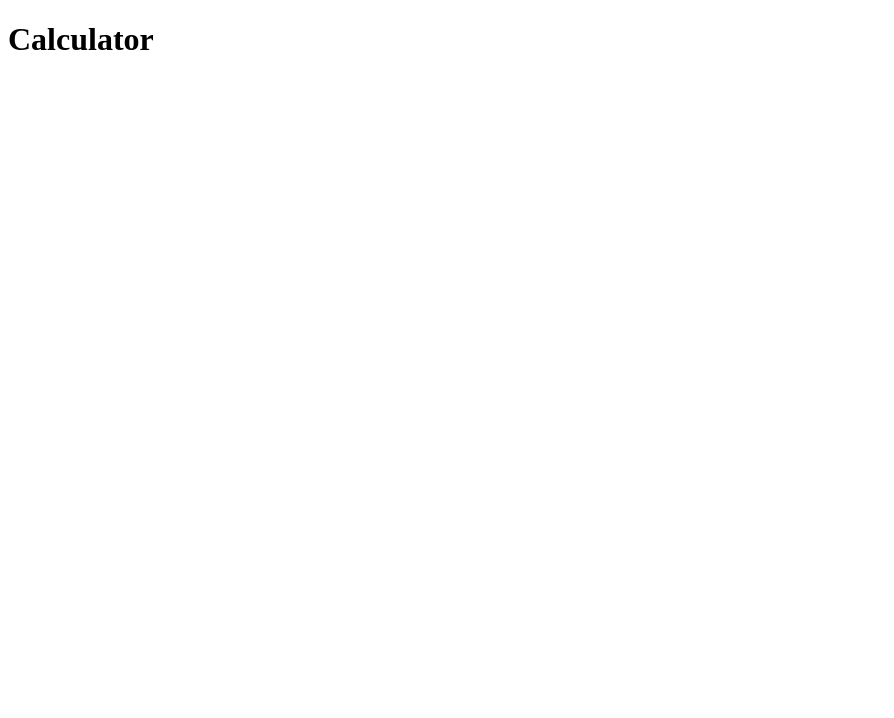
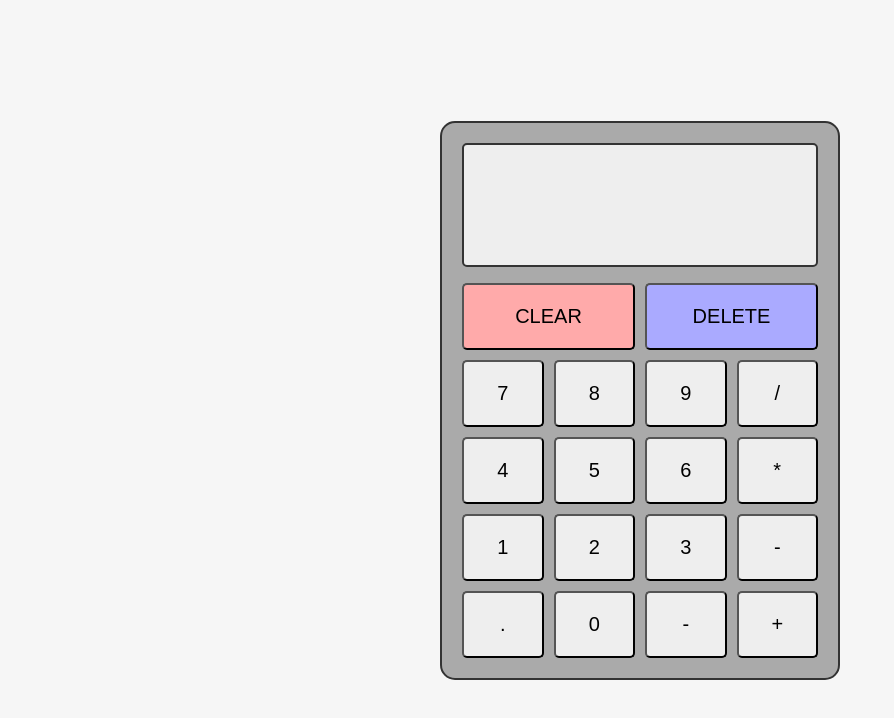
Before and after one commit to Gliga2002/calculator, a plain HTML site: page index.html in a window 1280 px wide. Shown: the whole page, without its empty margins (0-894 px from the left). Drawn offline with Linux system fonts and the light colour scheme.

Commit message:
Finish UI

```diff
--- a/css/general.css
+++ b/css/general.css
@@ -70,11 +70,9 @@ html {
 }
 
 body {
-  font-family:Impact, Haettenschweiler, 'Arial Narrow Bold', sans-serif;
+  font-family:"Roboto",sans-serif;
   line-height: 1;
-  font-weight: 400;
-  color: white;
-  background-color: black;
+  font-weight: 700;
 }
 
 /**************************/
@@ -131,10 +129,21 @@ body {
   align-items: center;
 }
 
+.flex--justify-row {
+  display:flex;
+  justify-content: space-between;
+  align-items: center;
+}
+
 .flex--center-row {
   display: flex;
   justify-content: center;
   align-items: center;
+}
+
+
+.gap-10 {
+  gap: 1rem;
 }
 
 .gap-15 {
--- a/css/style.css
+++ b/css/style.css
@@ -0,0 +1,43 @@
+main {
+  background-color:#f6f6f6;
+}
+
+.calculator {
+  background-color: #aaa;
+  width:40rem;
+  border: 2px solid #333;
+  border-radius: 1.5rem;
+  padding: 2rem;
+}
+
+.display {
+  background-color: #eee;
+  padding:6rem 1rem;
+  border: 2px solid #333;
+  border-radius: 0.5rem;
+}
+
+.grid--btns {
+  display: grid;
+  grid-template-columns: repeat(4, 1fr);
+  grid-gap: 1rem;
+}
+
+.clear {
+  grid-column-start: 1;
+  grid-column-end: 3;
+  background-color: #faa !important;
+}
+
+.delete {
+  grid-column-start: 3;
+  grid-column-end: 5;
+  background-color: #aaf !important;
+}
+
+.btn-cl {
+  padding:2rem;
+  border-radius:0.5rem;
+  background-color: #eee;
+  font-size: 20px
+}
--- a/index.html
+++ b/index.html
@@ -3,12 +3,43 @@
 <head>
   <meta charset="UTF-8">
   <meta name="viewport" content="width=device-width, initial-scale=1.0">
-  <style rel="stylesheet" href="./css/general.css"></style>
-  <style rel="stylesheet" href="./ccs/style.css"></style>
+  <link rel="preconnect" href="https://fonts.googleapis.com">
+  <link rel="preconnect" href="https://fonts.gstatic.com" crossorigin>
+  <link href="https://fonts.googleapis.com/css2?family=Roboto:wght@400;500;700&display=swap" rel="stylesheet">
+  <link rel="stylesheet" href="./css/general.css" />
+  <link rel="stylesheet" href="./css/style.css" />
   <script defer src="./script.js"></script>
   <title>Calculator</title>
 </head>
 <body>
-  <h1>Calculator</h1>
+  <main class="flex--center-row height">
+    <div class="calculator">
+      <div class="display margin-bottom-sm"></div>
+        <div class="grid--btns">
+          <button class="btn-cl clear">CLEAR</button>
+          <button class="btn-cl delete">DELETE</button>
+
+          <button class="btn-cl button--7">7</button>
+          <button class="btn-cl button--8">8</button>
+          <button class="btn-cl button--9">9</button>
+          <button class="btn-cl button--/">/</button>
+
+          <button class="btn-cl button--4">4</button>
+          <button class="btn-cl button--5">5</button>
+          <button class="btn-cl button--6">6</button>
+          <button class="btn-cl button--*">*</button>
+          <button class="btn-cl button--1">1</button>
+          <button class="btn-cl button--2">2</button>
+          <button class="btn-cl button--3">3</button>
+          <button class="btn-cl button---">-</button>
+
+          <button class="btn-cl button--.">.</button>
+          <button class="btn-cl button--0">0</button>
+          <button class="btn-cl button--=">-</button>
+          <button class="btn-cl button--+">+</button>
+        </div>
+      </div>
+    </div>
+  </main>
 </body>
 </html>
```
